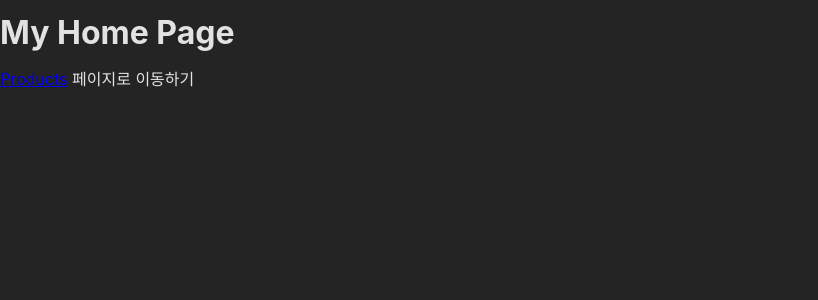
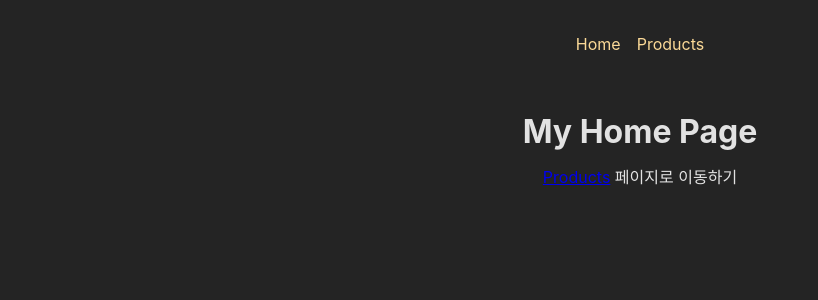
Before and after one commit to yunjeongg/REACT_STUDY20240612, a React (Create React App) app: page / in a window 1280 px wide. Shown: the top 300 px of the page, without its empty margins (0-818 px from the left). Built offline with nearby package versions, Linux system fonts and the light colour scheme.

Commit message:
# 85. router 2 : 중첩 라우터

```diff
--- /dev/null
+++ b/src/components/RouteExample/layout/MainNavigation.js
@@ -0,0 +1,22 @@
+import React from 'react'
+import { Link } from 'react-router-dom'
+import styles from './MainNavigation.module.scss'
+
+const MainNavigation = () => {
+  return (
+    <header className={styles.header}>
+      <nav>
+        <ul className={styles.list}>
+          <li>
+            <Link to='/'>Home</Link>
+          </li>
+          <li>
+            <Link to='/products'>Products</Link>
+          </li>
+        </ul>
+      </nav>
+    </header>
+  )
+}
+
+export default MainNavigation
--- /dev/null
+++ b/src/components/RouteExample/layout/MainNavigation.module.scss
@@ -0,0 +1,17 @@
+.header {
+  max-width: 60rem;
+  margin: auto;
+  padding: 2rem;
+  display: flex;
+  justify-content: center;
+}
+
+.list {
+  display: flex;
+  gap: 1rem;
+
+  a {
+    text-decoration: none;
+    color: var(--color-primary-400);
+  }
+}
--- /dev/null
+++ b/src/components/RouteExample/layout/RootLayout.js
@@ -0,0 +1,20 @@
+import React from 'react'
+import MainNavigation from './MainNavigation'
+import { Outlet } from 'react-router-dom'
+
+const RootLayout = () => {
+  return (
+    <>
+      {/* 헤더부분은 그대로 고정한다. */}
+      <MainNavigation />
+
+      {/* 바뀔 컴포넌트들 */}
+      {/* RootLayout의 children 들이 Outlet 으로 렌더링된다. */}
+      <main>
+        <Outlet />
+      </main>
+    </>
+  )
+}
+
+export default RootLayout
--- a/src/index.css
+++ b/src/index.css
@@ -48,3 +48,8 @@
   margin: 0;
   padding: 0;
 }
+
+main {
+  margin: 2rem auto;
+  text-align: center;
+}
```
Also changed, not shown: src/App.js (+8 -2 lines).
